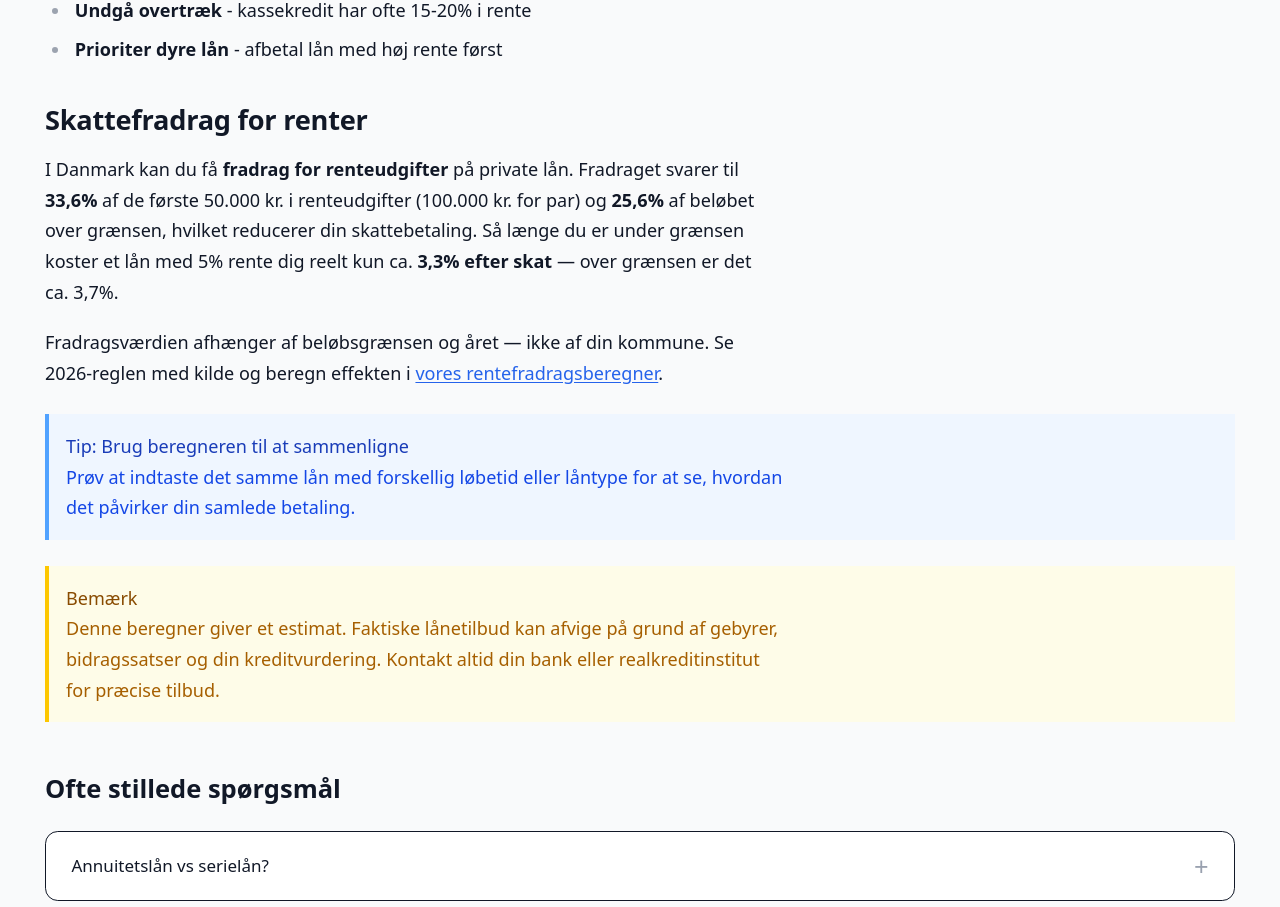
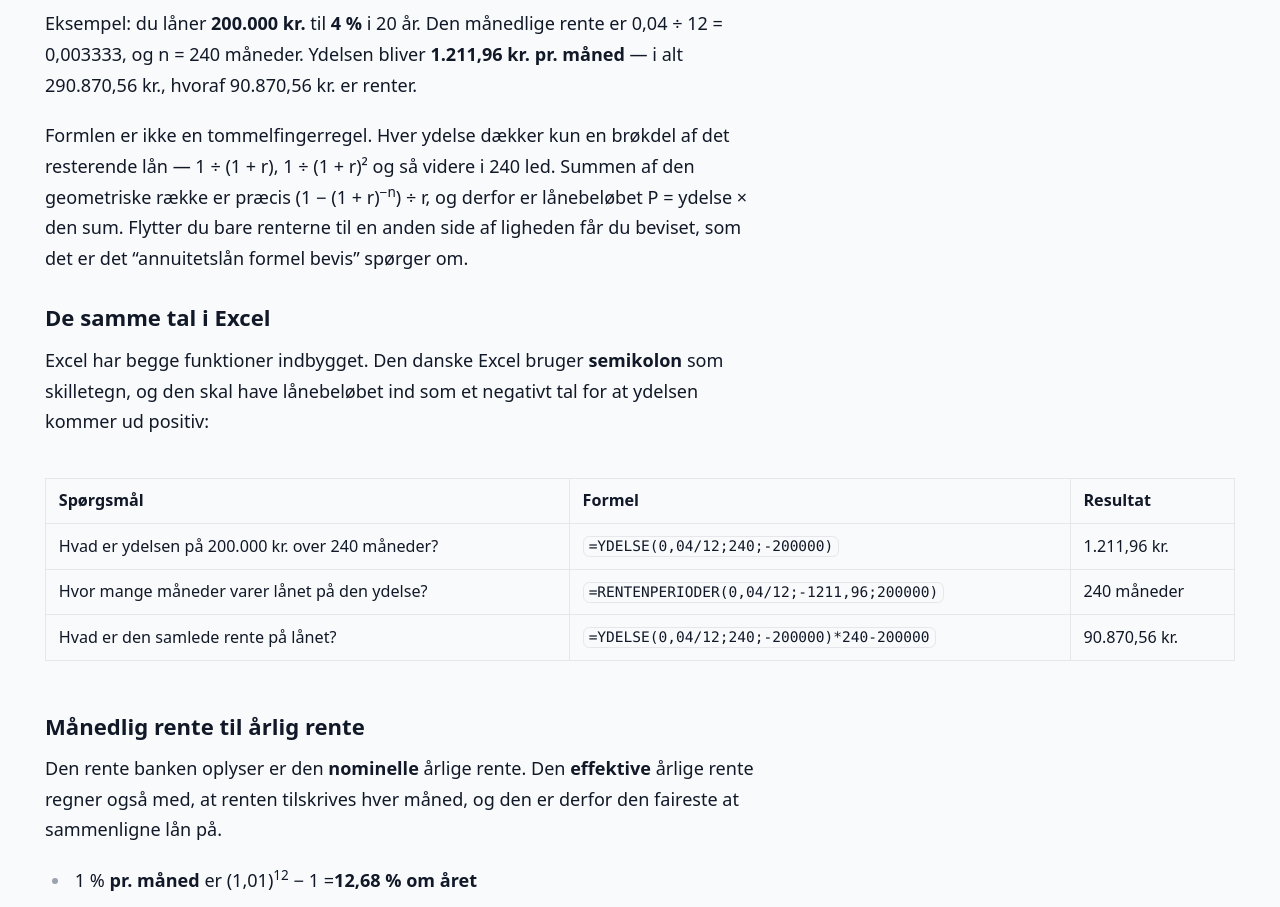
Before and after one commit to mahope/beregner-dk, a Next.js app: page /renteberegner in a window 1280 px wide. Shown: the part 2100-3007 px from the top of the page. Built offline with nearby package versions, Linux system fonts and the light colour scheme.

Commit message:
Giv /renteberegner formlen, Excel-funktionerne og effektiv rente

```diff
--- a/src/app/renteberegner/page.tsx
+++ b/src/app/renteberegner/page.tsx
@@ -123,6 +123,91 @@ export default async function RenteberegnerPage() {
             </tbody>
           </table>
         </div>
+
+        <h2>Formlen for et annuitetslån — og de samme tal i Excel</h2>
+        <p>
+          Ydelsen i et annuitetslån er den samme hver måned, og den findes med
+          én formel. Med lånebeløb <strong>P</strong>, den månedlige rente{" "}
+          <strong>r</strong> og <strong>n</strong> måneders løbetid:
+        </p>
+        <p>
+          <code>ydelse = P &times; r &divide; (1 &minus; (1 + r)<sup>&minus;n</sup>)</code>
+        </p>
+        <p>
+          Eksempel: du låner <strong>200.000 kr.</strong> til <strong>4 %</strong> i
+          20 år. Den månedlige rente er 0,04 &divide; 12 = 0,003333, og n = 240
+          måneder. Ydelsen bliver <strong>1.211,96 kr. pr. måned</strong> — i alt
+          290.870,56 kr., hvoraf 90.870,56 kr. er renter.
+        </p>
+        <p>
+          Formlen er ikke en tommelfingerregel. Hver ydelse dækker kun en
+          brøkdel af det resterende lån — 1 &divide; (1 + r), 1 &divide; (1 + r)²
+          og så videre i 240 led. Summen af den geometriske række er præcis
+          (1 &minus; (1 + r)<sup>&minus;n</sup>) &divide; r, og derfor er
+          lånebeløbet P = ydelse &times; den sum. Flytter du bare renterne til
+          en anden side af ligheden får du beviset, som det er det
+          &ldquo;annuitetslån formel bevis&rdquo; spørger om.
+        </p>
+
+        <h3>De samme tal i Excel</h3>
+        <p>
+          Excel har begge funktioner indbygget. Den danske Excel bruger
+          <strong> semikolon</strong> som skilletegn, og den skal have lånebeløbet
+          ind som et negativt tal for at ydelsen kommer ud positiv:
+        </p>
+        <div className="overflow-x-auto">
+          <table>
+            <thead>
+              <tr>
+                <th>Spørgsmål</th>
+                <th>Formel</th>
+                <th>Resultat</th>
+              </tr>
+            </thead>
+            <tbody>
+              <tr>
+                <td>Hvad er ydelsen på 200.000 kr. over 240 måneder?</td>
+                <td>
+                  <code>=YDELSE(0,04/12;240;-200000)</code>
+                </td>
+                <td>1.211,96 kr.</td>
+              </tr>
+              <tr>
+                <td>Hvor mange måneder varer lånet på den ydelse?</td>
+                <td>
+                  <code>=RENTENPERIODER(0,04/12;-1211,96;200000)</code>
+                </td>
+                <td>240 måneder</td>
+              </tr>
+              <tr>
+                <td>Hvad er den samlede rente på lånet?</td>
+                <td>
+                  <code>=YDELSE(0,04/12;240;-200000)*240-200000</code>
+                </td>
+                <td>90.870,56 kr.</td>
+              </tr>
+            </tbody>
+          </table>
+        </div>
+
+        <h3>Månedlig rente til årlig rente</h3>
+        <p>
+          Den rente banken oplyser er den <strong>nominelle</strong> årlige
+          rente. Den <strong>effektive</strong> årlige rente regner også med, at
+          renten tilskrives hver måned, og den er derfor den faireste at
+          sammenligne lån på.
+        </p>
+        <ul>
+          <li>
+            1 % <strong>pr. måned</strong> er (1,01)<sup>12</sup> &minus; 1 =
+            <strong>12,68 % om året</strong>
+          </li>
+          <li>
+            4 % <strong>om året</strong> er 0,04 &divide; 12 = 0,3333 % pr.
+            måned, hvilket svarer til (1 + 0,003333)<sup>12</sup> &minus; 1 =
+            <strong>4,07 % effektivt</strong>
+          </li>
+        </ul>
 
         <h2>Tips til at få et godt lån</h2>
         <ul>
--- a/src/lib/page-data.ts
+++ b/src/lib/page-data.ts
@@ -972,6 +972,8 @@ const daPages: Record<string, PageData> = {
       { question: "Hvad er ydelsen på 100.000 kr. med 5 % rente i 5 år?", answer: "Ca. 1.887 kr. om måneden i et annuitetslån, i alt 13.227 kr. i rente over de 60 terminer." },
       { question: "ÅOP?", answer: "Årlige Omkostninger i Procent inkl. alle gebyrer." },
       { question: "Fradrag?", answer: "Se vores rentefradragsberegner for den aktuelle fradragsværdi." },
+      { question: "Hvilken formel beregner et annuitetslån, og hvordan gør man det i Excel?", answer: "Ydelsen er P × r ÷ (1 − (1 + r)^-n), hvor r er den månedlige rente og n antal måneder. Et lån på 200.000 kr. til 4 % i 20 år giver 1.211,96 kr. pr. måned. I Excel er det =YDELSE(0,04/12;240;-200000) — lånebeløbet skal ind som et negativt tal." },
+      { question: "Hvad er forskellen på nominel og effektiv rente?", answer: "Den nominelle rente er den, banken oplyser, fx 4 % om året. Den effektive rente regner også med månedlig tilskrivning, så 4 % nominelt er 4,07 % effektivt. Omvendt er 1 % pr. måned 12,68 % om året. Sammenlign altid lån på den effektive rente." },
       ],
     },
     "opsparing": {
```
Also changed, not shown: 2 other files (tests, documents, lock files or other folders).
